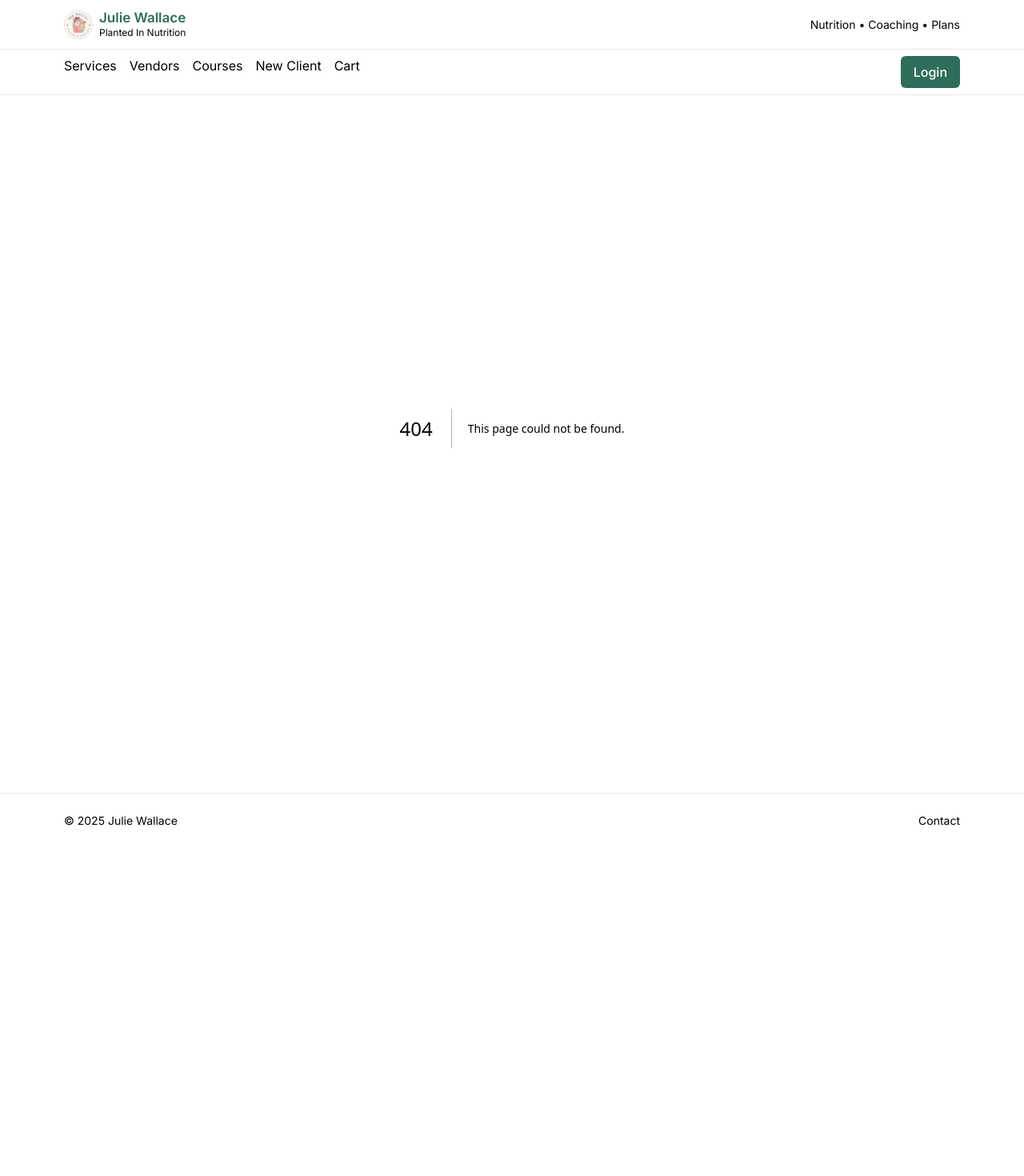
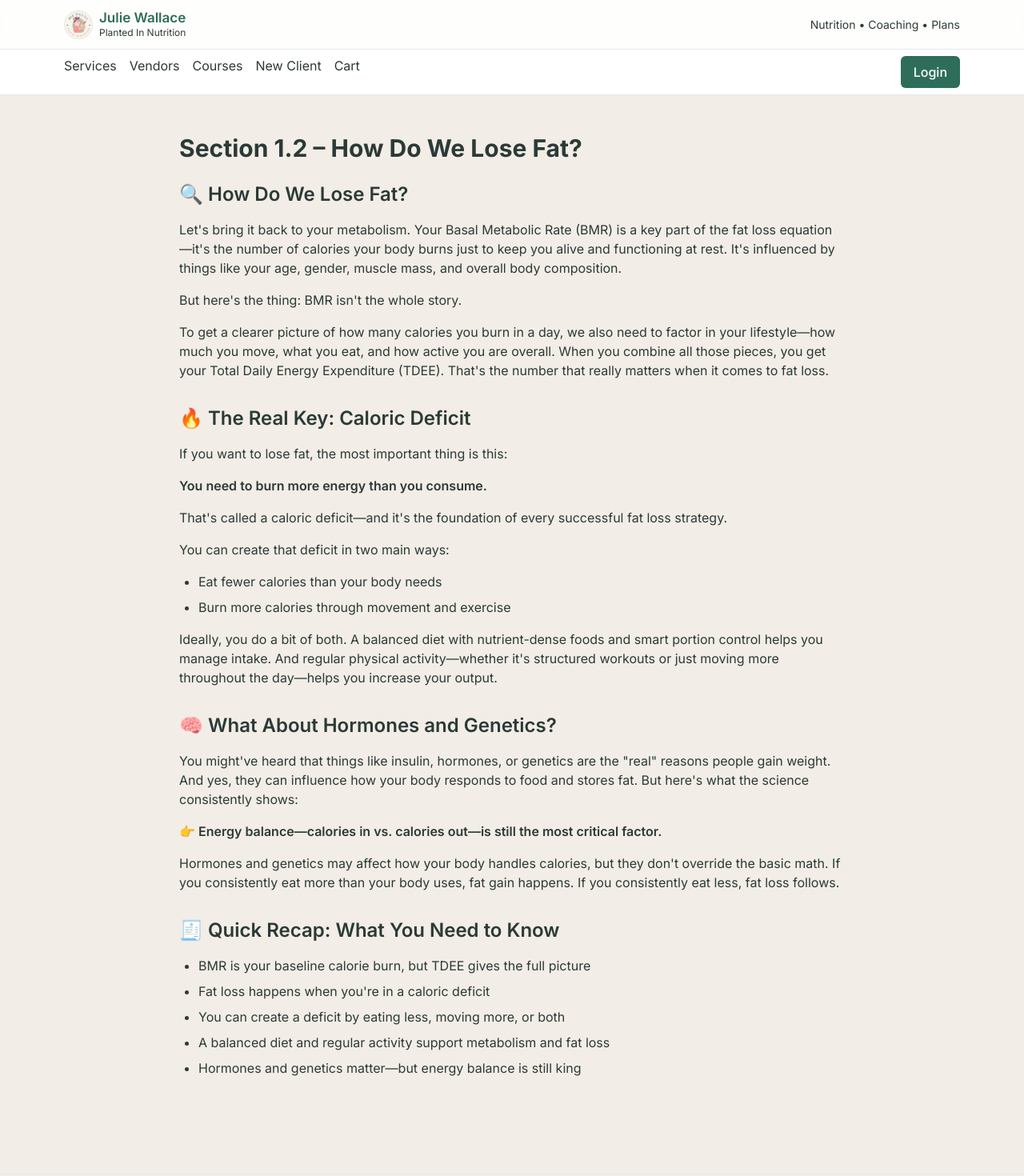
Before and after one commit to mr601s/nutritionist-marketplace-crm, a Next.js app: page /courses/module-1/section-2 in a window 1280 px wide. Before the commit this address had no page. Shown: the top 1470 px of the page at 80% size. Before the commit the page ends 1060 px from the top, so only its background shows below. Built offline with nearby package versions, Linux system fonts and the light colour scheme.

Commit message:
Add Module 1 Section 1.2 and update module navigation. All JSX entities escaped.

```diff
--- /dev/null
+++ b/app/courses/module-1/section-2/page.tsx
@@ -0,0 +1,67 @@
+export default function Section2Page() {
+  return (
+    <main className="p-8 max-w-4xl mx-auto">
+      <h1 className="text-3xl font-bold mb-6">Section 1.2 – How Do We Lose Fat?</h1>
+
+      <section className="mb-8">
+        <h2 className="text-2xl font-semibold mb-4">🔍 How Do We Lose Fat?</h2>
+        <p className="mb-4">
+          Let&apos;s bring it back to your metabolism. Your Basal Metabolic Rate (BMR) is a key part of the fat loss equation—it&apos;s the number of calories your body burns just to keep you alive and functioning at rest. It&apos;s influenced by things like your age, gender, muscle mass, and overall body composition.
+        </p>
+        <p className="mb-4">
+          But here&apos;s the thing: BMR isn&apos;t the whole story.
+        </p>
+        <p className="mb-4">
+          To get a clearer picture of how many calories you burn in a day, we also need to factor in your lifestyle—how much you move, what you eat, and how active you are overall. When you combine all those pieces, you get your Total Daily Energy Expenditure (TDEE). That&apos;s the number that really matters when it comes to fat loss.
+        </p>
+      </section>
+
+      <section className="mb-8">
+        <h2 className="text-2xl font-semibold mb-4">🔥 The Real Key: Caloric Deficit</h2>
+        <p className="mb-4">
+          If you want to lose fat, the most important thing is this:
+        </p>
+        <p className="mb-4 font-semibold">
+          You need to burn more energy than you consume.
+        </p>
+        <p className="mb-4">
+          That&apos;s called a caloric deficit—and it&apos;s the foundation of every successful fat loss strategy.
+        </p>
+        <p className="mb-4">
+          You can create that deficit in two main ways:
+        </p>
+        <ul className="list-disc ml-6 mb-4 space-y-2">
+          <li>Eat fewer calories than your body needs</li>
+          <li>Burn more calories through movement and exercise</li>
+        </ul>
+        <p className="mb-4">
+          Ideally, you do a bit of both. A balanced diet with nutrient-dense foods and smart portion control helps you manage intake. And regular physical activity—whether it&apos;s structured workouts or just moving more throughout the day—helps you increase your output.
+        </p>
+      </section>
+
+      <section className="mb-8">
+        <h2 className="text-2xl font-semibold mb-4">🧠 What About Hormones and Genetics?</h2>
+        <p className="mb-4">
+          You might&apos;ve heard that things like insulin, hormones, or genetics are the &quot;real&quot; reasons people gain weight. And yes, they can influence how your body responds to food and stores fat. But here&apos;s what the science consistently shows:
+        </p>
+        <p className="mb-4 font-semibold">
+          👉 Energy balance—calories in vs. calories out—is still the most critical factor.
+        </p>
+        <p className="mb-4">
+          Hormones and genetics may affect how your body handles calories, but they don&apos;t override the basic math. If you consistently eat more than your body uses, fat gain happens. If you consistently eat less, fat loss follows.
+        </p>
+      </section>
+
+      <section className="mb-8">
+        <h2 className="text-2xl font-semibold mb-4">🧾 Quick Recap: What You Need to Know</h2>
+        <ul className="list-disc ml-6 mb-4 space-y-2">
+          <li>BMR is your baseline calorie burn, but TDEE gives the full picture</li>
+          <li>Fat loss happens when you&apos;re in a caloric deficit</li>
+          <li>You can create a deficit by eating less, moving more, or both</li>
+          <li>A balanced diet and regular activity support metabolism and fat loss</li>
+          <li>Hormones and genetics matter—but energy balance is still king</li>
+        </ul>
+      </section>
+    </main>
+  );
+}
```
